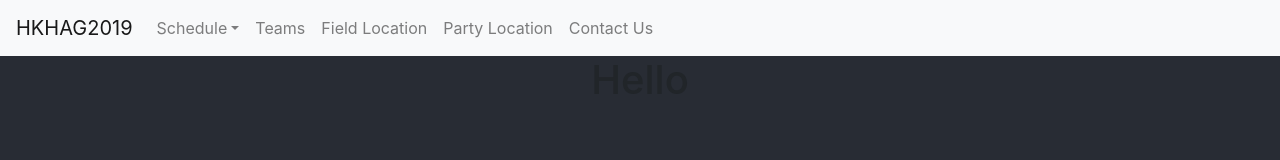
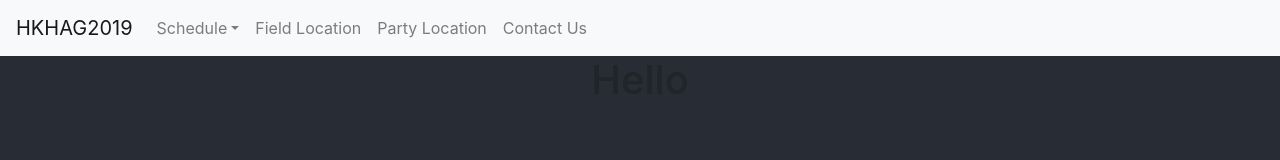
Before and after one commit to gigilaw/HKPAT_2019, a React (Create React App) app: page / in a window 1280 px wide. Shown: the top 160 px of the page. Built offline with nearby package versions, Linux system fonts and the light colour scheme.

Commit message:
Remove team component

```diff
--- a/src/App.js
+++ b/src/App.js
@@ -6,7 +6,6 @@ import NavBar from './component/navbar'
 import Home from './component/home'
 import satSchedule from './component/schedule/satSchedule'
 import sunSchedule from './component/schedule/satSchedule'
-import Teams from './component/teams'
 import Field from './component/field'
 import Party from './component/party'
 import Contact from './component/contacts'
@@ -20,7 +19,6 @@ function App() {
 					<Route exact path="/" component={Home} />
 					<Route exact path="/schedule/saturday" component={satSchedule} />
 					<Route exact path="/schedule/sunday" component={sunSchedule} />
-					<Route exact path="/teams" component={Teams} />
 					<Route exact path="/field" component={Field} />
 					<Route exact path="/party" component={Party} />
 					<Route exact path="/contact" component={Contact} />
--- a/src/component/navbar.jsx
+++ b/src/component/navbar.jsx
@@ -2,7 +2,6 @@ import React, { Component } from 'react'
 import { Link } from 'react-router-dom'
 
 const links = [
-	{ href: '/teams', name: 'Teams' },
 	{ href: '/field', name: 'Field Location' },
 	{ href: '/party', name: 'Party Location' },
 	{ href: '/contact', name: 'Contact Us' },
```
